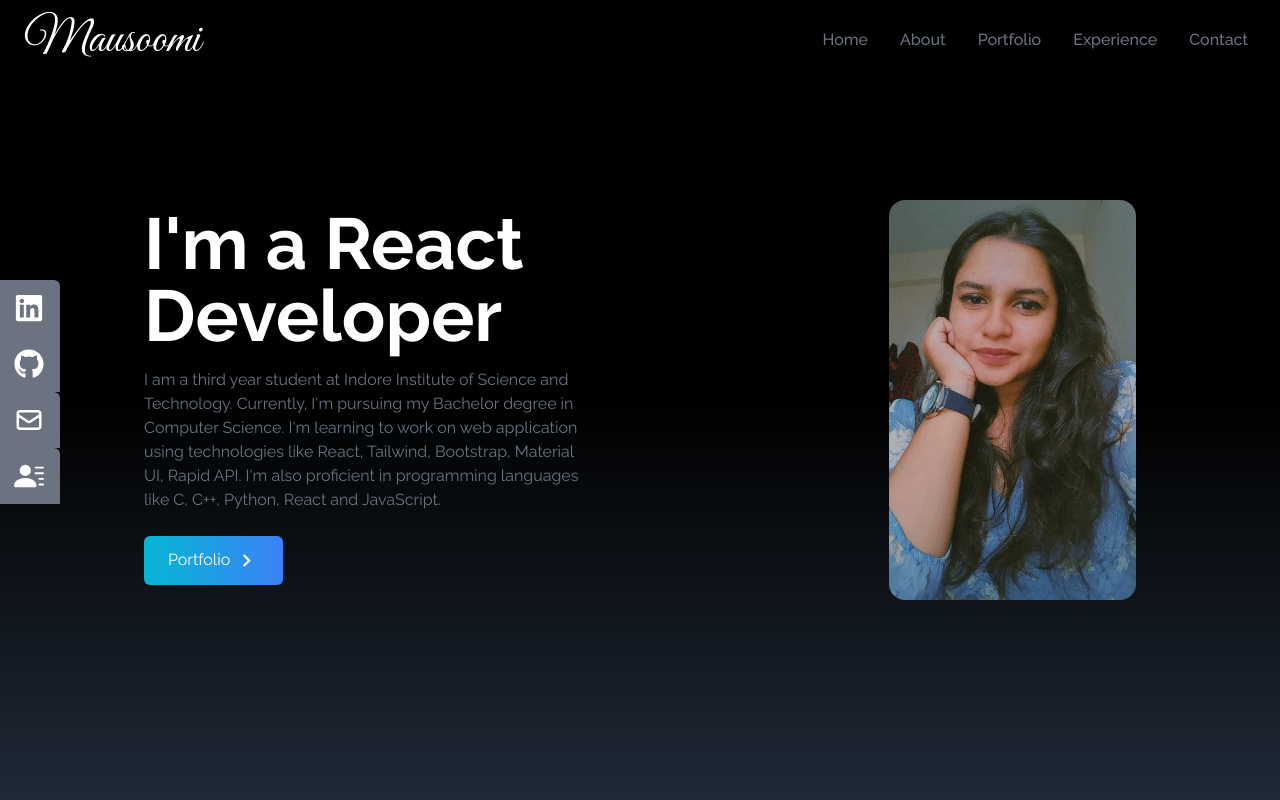
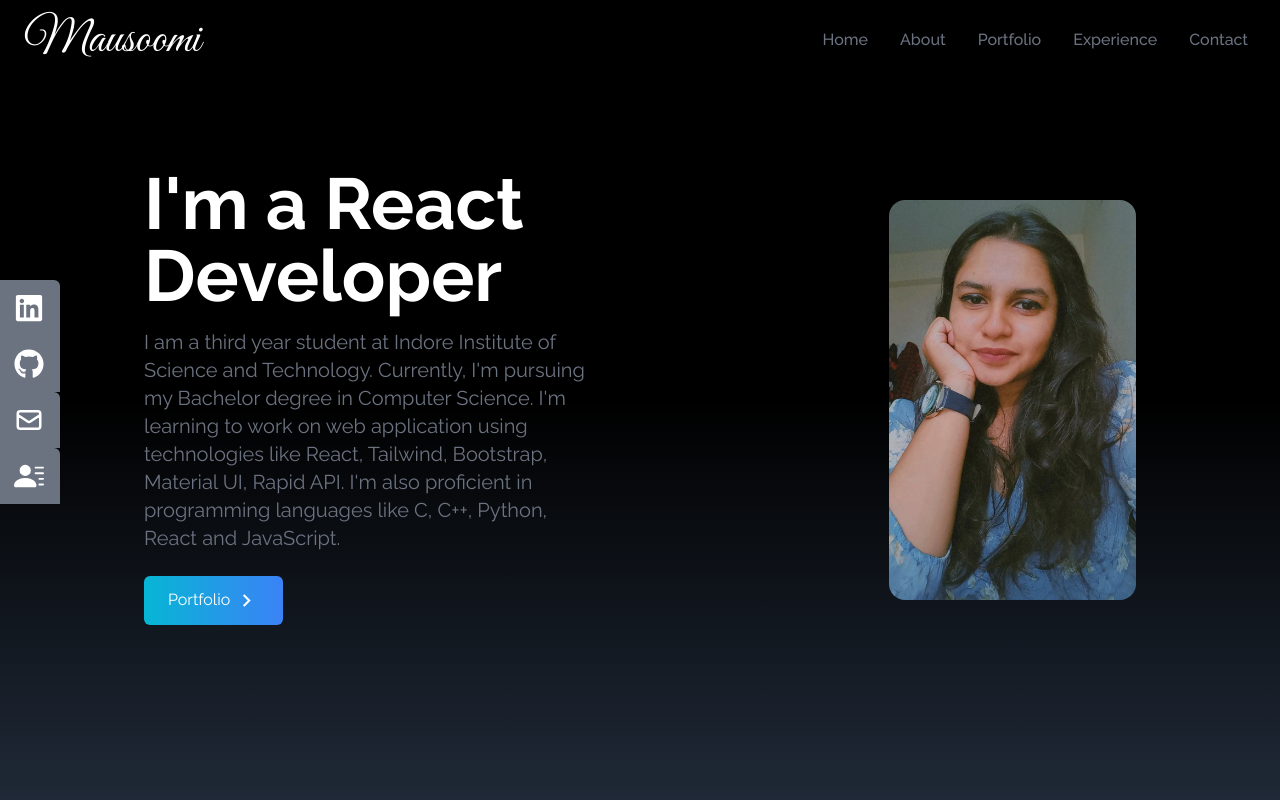
Before and after one commit to Mausoomi12/portfolio-website, a React (Create React App) app: page / in a window 1280 px wide. Shown: the top 800 px of the page. Built offline with nearby package versions, Linux system fonts and the light colour scheme.

Commit message:
minor refactor

```diff
--- a/src/components/Home.jsx
+++ b/src/components/Home.jsx
@@ -9,7 +9,7 @@
         <div className="max-w-screen-lg mx-auto flex flex-col items-center justify-center h-full px-4 md:flex-row">
             <div className="flex flex-col justify-center h-full">
                 <h2 className="text-4xl sm:text-7xl font-bold text-white">I'm a React Developer</h2>
-                <p className="text-gray-500 py-4 max-w-md">
+                <p className="text-xl text-gray-500 py-4 max-w-md">
                     I am a third year student at Indore Institute of Science and Technology.
                     Currently, I'm pursuing my Bachelor degree in Computer Science.
                     I'm learning to work on web application using technologies like
--- a/src/components/Portfolio.jsx
+++ b/src/components/Portfolio.jsx
@@ -22,18 +22,7 @@
             id: 3,
             src: navbar,
         },
-        {
-            id: 4,
-            src: reactSmooth,
-        },
-        {
-            id: 5,
-            src: installNode,
-        },
-        {
-            id: 6,
-            src: reactWeather,
-        },
+
     ]
 
 
```
